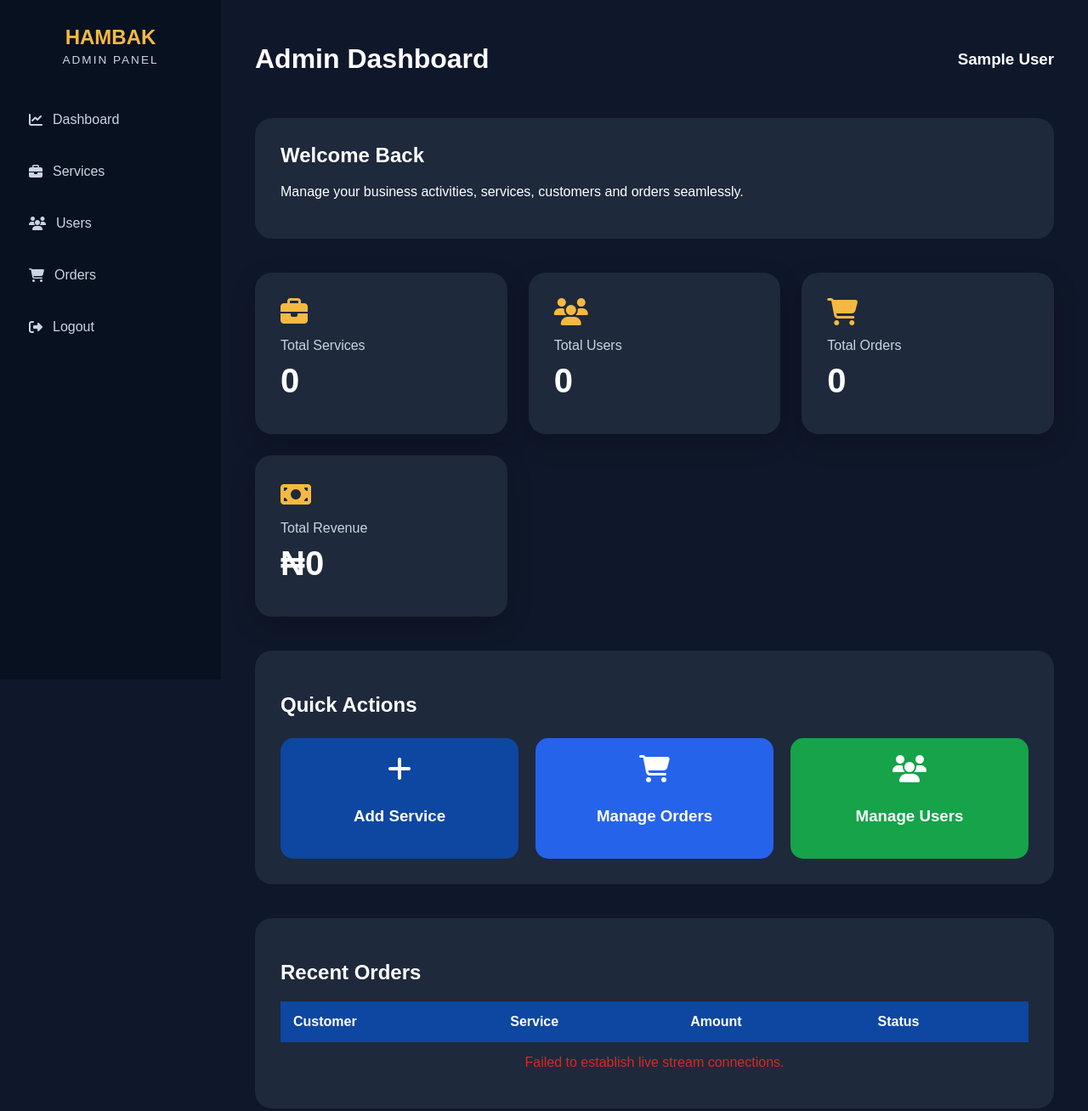
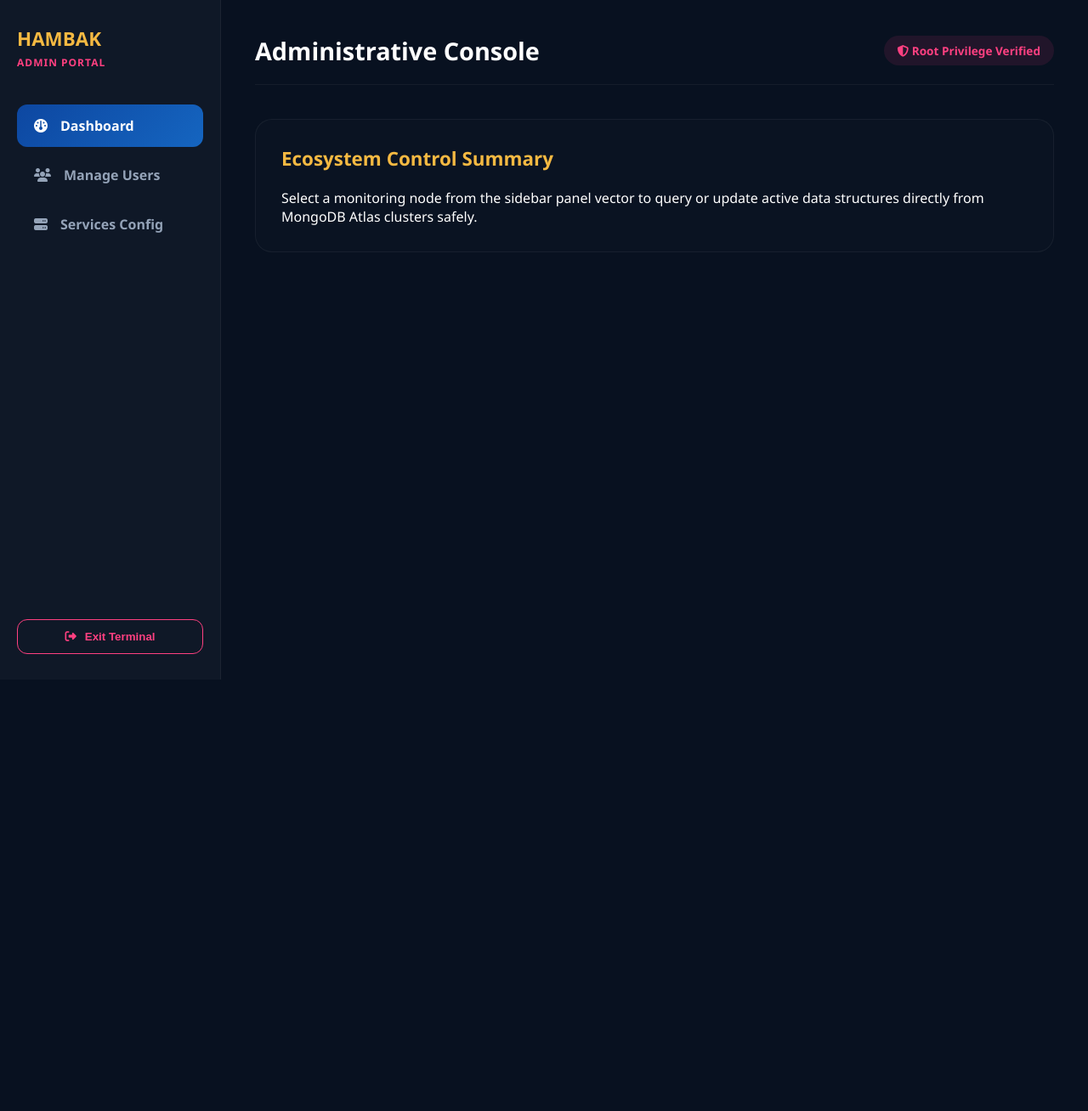
Before and after one commit to hambak901-hue/hambak-tech-services, a website: page frontend/pages/admin.html in a window 1280 px wide. Shown: the whole page at 85% size. After the commit the page ends 800 px from the top, so only its background shows below. Drawn offline with Linux system fonts and the light colour scheme; no server answers; sample sign-in values are in the browser's storage.

Commit message:
Update admin.html

```diff
--- a/frontend/pages/admin.html
+++ b/frontend/pages/admin.html
@@ -1,358 +1,259 @@
 <!DOCTYPE html>
 <html lang="en">
-
 <head>
   <meta charset="UTF-8">
   <meta name="viewport" content="width=device-width, initial-scale=1.0">
-  <title>Admin Dashboard | HAMBAK</title>
+  <title>Admin Panel Cluster | HAMBAK TECH & SERVICES</title>
+  <link rel="stylesheet" href="../css/style.css">
   <link rel="stylesheet" href="https://cdnjs.cloudflare.com/ajax/libs/font-awesome/6.5.1/css/all.min.css">
   <style>
-    body {
-      margin: 0;
-      font-family: Arial, sans-serif;
-      background: #0f172a;
-      color: white;
+    :root {
+      --primary-blue: #0d47a1;
+      --deep-navy: #081120;
+      --brand-gold: #f5b942;
+      --soft-peach: #ffdfd3;
+      --accent-pink: #ff4081;
+      --clean-white: #ffffff;
     }
 
-    .admin-container {
-      display: flex;
-      min-height: 100vh;
-    }
+    * { box-sizing: border-box; margin: 0; padding: 0; }
+    body { font-family: 'Segoe UI', sans-serif; background: var(--deep-navy); color: var(--clean-white); display: flex; min-height: 100vh; }
 
-    .sidebar {
-      width: 260px;
-      background: #081120;
-      padding: 30px 20px;
-      position: fixed;
-      height: 100%;
-      box-sizing: border-box;
-    }
+    /* SIDEBAR */
+    .sidebar { width: 260px; background: rgba(255, 255, 255, 0.03); border-right: 1px solid rgba(255, 255, 255, 0.05); display: flex; flex-direction: column; padding: 30px 20px; position: fixed; height: 100vh; }
+    .sidebar-brand { margin-bottom: 40px; }
+    .sidebar-brand h2 { color: var(--brand-gold); font-size: 1.4rem; font-weight: 800; }
+    .sidebar-brand span { font-size: 0.75rem; color: var(--accent-pink); font-weight: bold; letter-spacing: 1px; }
 
-    .logo {
-      text-align: center;
-      margin-bottom: 40px;
-    }
+    .sidebar-menu { display: flex; flex-direction: column; gap: 8px; list-style: none; }
+    .sidebar-menu li { cursor: pointer; display: flex; align-items: center; gap: 15px; padding: 14px 20px; color: #94a3b8; border-radius: 12px; font-weight: 600; transition: 0.3s; }
+    .sidebar-menu li:hover, .sidebar-menu li.active { background: linear-gradient(135deg, var(--primary-blue), #1565c0); color: var(--clean-white); }
 
-    .logo h2 {
-      color: #f5b942;
-      margin: 0;
-    }
+    .logout-btn { margin-top: auto; background: none; border: 1px solid var(--accent-pink); color: var(--accent-pink); padding: 12px; border-radius: 12px; cursor: pointer; font-weight: 700; width: 100%; display: flex; align-items: center; justify-content: center; gap: 10px; }
+    .logout-btn:hover { background: var(--accent-pink); color: var(--clean-white); }
 
-    .logo p {
-      margin: 5px 0 0 0;
-      font-size: 0.85rem;
-      letter-spacing: 2px;
-      color: #cbd5e1;
-    }
+    /* CORE CONTENT CONTROL AREA */
+    .main-content { margin-left: 260px; flex: 1; padding: 40px; }
+    .header-panel { display: flex; justify-content: space-between; align-items: center; margin-bottom: 40px; border-bottom: 1px solid rgba(255, 255, 255, 0.05); padding-bottom: 20px; }
+    .header-panel h1 { font-size: 1.8rem; font-weight: 800; }
 
-    .menu {
-      display: flex;
-      flex-direction: column;
-      gap: 15px;
-    }
+    .view-container { display: none; background: rgba(255, 255, 255, 0.01); border: 1px solid rgba(255, 255, 255, 0.05); padding: 30px; border-radius: 20px; }
+    .view-container.active-view { display: block; }
+    .view-container h2 { margin-bottom: 20px; font-size: 1.4rem; color: var(--brand-gold); }
 
-    .menu a {
-      text-decoration: none;
-      color: #cbd5e1;
-      padding: 14px;
-      border-radius: 12px;
-      display: flex;
-      align-items: center;
-      gap: 12px;
-      transition: 0.3s;
-    }
+    /* FORMS AND TABLES */
+    .form-grid { display: grid; grid-template-columns: repeat(auto-fit, minmax(200px, 1fr)); gap: 20px; margin-bottom: 25px; }
+    .form-group { display: flex; flex-direction: column; gap: 8px; }
+    .form-group label { font-size: 0.9rem; color: #94a3b8; font-weight: 600; }
+    .form-group input, .form-group select { padding: 12px; border-radius: 8px; border: 1px solid rgba(255, 255, 255, 0.1); background: rgba(0,0,0,0.2); color: white; outline: none; }
+    .form-group input:focus { border-color: var(--brand-gold); }
 
-    .menu a:hover {
-      background: #0d47a1;
-      color: white;
-    }
+    .action-btn { padding: 12px 24px; border: none; border-radius: 8px; background: var(--brand-gold); color: var(--deep-navy); font-weight: 700; cursor: pointer; transition: 0.3s; }
+    .action-btn:hover { background: #e0aa3e; transform: translateY(-1px); }
 
-    .main {
-      margin-left: 260px;
-      flex: 1;
-      padding: 40px;
-    }
+    table { width: 100%; border-collapse: collapse; text-align: left; margin-top: 20px; }
+    th { padding: 14px; color: #94a3b8; border-bottom: 2px solid rgba(255, 255, 255, 0.05); }
+    td { padding: 14px; border-bottom: 1px solid rgba(255, 255, 255, 0.03); }
 
-    .topbar {
-      display: flex;
-      justify-content: space-between;
-      align-items: center;
-      margin-bottom: 40px;
-      flex-wrap: wrap;
-      gap: 20px;
-    }
-
-    .topbar h1 {
-      margin: 0;
-    }
-
-    .stats-grid {
-      display: grid;
-      grid-template-columns: repeat(auto-fit, minmax(250px, 1fr));
-      gap: 25px;
-    }
-
-    .stat-card {
-      background: #1e293b;
-      padding: 30px;
-      border-radius: 20px;
-      box-shadow: 0 10px 30px rgba(0, 0, 0, 0.2);
-    }
-
-    .stat-card i {
-      font-size: 2rem;
-      color: #f5b942;
-      margin-bottom: 15px;
-    }
-
-    .stat-card h2 {
-      font-size: 2.5rem;
-      margin: 10px 0;
-    }
-
-    .stat-card p {
-      color: #cbd5e1;
-      margin: 0;
-    }
-
-    .welcome-box {
-      background: #1e293b;
-      padding: 30px;
-      border-radius: 20px;
-      margin-bottom: 40px;
-    }
-
-    .welcome-box h2 {
-      margin-top: 0;
-    }
-
-    @media(max-width: 900px) {
-      .admin-container {
-        flex-direction: column;
-      }
-
-      .sidebar {
-        position: relative;
-        width: 100%;
-        height: auto;
-      }
-
-      .main {
-        margin-left: 0;
-        padding: 20px;
-      }
+    @media(max-width: 992px) {
+      .sidebar { width: 80px; padding: 20px 10px; }
+      .sidebar-brand, .sidebar-menu span, .logout-btn span { display: none; }
+      .main-content { margin-left: 80px; padding: 20px; }
     }
   </style>
 </head>
-
 <body>
 
-  <div class="admin-container">
-    <div class="sidebar">
-      <div class="logo">
-        <h2>HAMBAK</h2>
-        <p>ADMIN PANEL</p>
+  <aside class="sidebar">
+    <div class="sidebar-brand">
+      <h2>HAMBAK</h2>
+      <span>ADMIN PORTAL</span>
+    </div>
+    <ul class="sidebar-menu">
+      <li class="active" onclick="switchView('dashboardView', this)"><i class="fa-solid fa-gauge"></i> <span>Dashboard</span></li>
+      <li onclick="switchView('usersView', this)"><i class="fa-solid fa-users"></i> <span>Manage Users</span></li>
+      <li onclick="switchView('servicesView', this)"><i class="fa-solid fa-server"></i> <span>Services Config</span></li>
+    </ul>
+    <button class="logout-btn" id="logoutBtn">
+      <i class="fa-solid fa-right-from-bracket"></i> <span>Exit Terminal</span>
+    </button>
+  </aside>
+
+  <main class="main-content">
+    <header class="header-panel">
+      <h1 id="viewTitle">Administrative Console</h1>
+      <div style="background: rgba(255,64,129,0.1); color: var(--accent-pink); padding: 8px 16px; border-radius: 20px; font-weight: 700; font-size: 0.85rem;">
+        <i class="fa-solid fa-shield-halved"></i> Root Privilege Verified
       </div>
-      <div class="menu">
-        <a href="admin.html"><i class="fa-solid fa-chart-line"></i> Dashboard</a>
-        <a href="admin-services.html"><i class="fa-solid fa-briefcase"></i> Services</a>
-        <a href="admin-users.html"><i class="fa-solid fa-users"></i> Users</a>
-        <a href="admin-orders.html"><i class="fa-solid fa-cart-shopping"></i> Orders</a>
-        <a href="#" id="logoutBtn"><i class="fa-solid fa-right-from-bracket"></i> Logout</a>
-      </div>
-    </div>
+    </header>
 
-    <div class="main">
-      <div class="topbar">
-        <h1>Admin Dashboard</h1>
-        <h3 id="adminName">Admin</h3>
-      </div>
+    <section id="dashboardView" class="view-container active-view">
+      <h2>Ecosystem Control Summary</h2>
+      <p>Select a monitoring node from the sidebar panel vector to query or update active data structures directly from MongoDB Atlas clusters safely.</p>
+    </section>
 
-      <div class="welcome-box">
-        <h2>Welcome Back</h2>
-        <p>Manage your business activities, services, customers and orders seamlessly.</p>
-      </div>
-
-      <div class="stats-grid">
-        <div class="stat-card">
-          <i class="fa-solid fa-briefcase"></i>
-          <p>Total Services</p>
-          <h2 id="totalServices">0</h2>
-        </div>
-        <div class="stat-card">
-          <i class="fa-solid fa-users"></i>
-          <p>Total Users</p>
-          <h2 id="totalUsers">0</h2>
-        </div>
-        <div class="stat-card">
-          <i class="fa-solid fa-cart-shopping"></i>
-          <p>Total Orders</p>
-          <h2 id="totalOrders">0</h2>
-        </div>
-        <div class="stat-card">
-          <i class="fa-solid fa-money-bill"></i>
-          <p>Total Revenue</p>
-          <h2 id="totalRevenue">₦0</h2>
-        </div>
-      </div>
-
-      <div style="margin-top:40px; background:#1e293b; padding:30px; border-radius:20px;">
-        <h2>Quick Actions</h2>
-        <div style="display:grid; grid-template-columns: repeat(auto-fit,minmax(220px,1fr)); gap:20px; margin-top:25px;">
-          <a href="admin-services.html" style="background:#0d47a1; padding:20px; border-radius:15px; text-decoration:none; color:white; text-align:center;">
-            <i class="fa-solid fa-plus" style="font-size:2rem; margin-bottom:10px;"></i>
-            <h3>Add Service</h3>
-          </a>
-          <a href="admin-orders.html" style="background:#2563eb; padding:20px; border-radius:15px; text-decoration:none; color:white; text-align:center;">
-            <i class="fa-solid fa-cart-shopping" style="font-size:2rem; margin-bottom:10px;"></i>
-            <h3>Manage Orders</h3>
-          </a>
-          <a href="admin-users.html" style="background:#16a34a; padding:20px; border-radius:15px; text-decoration:none; color:white; text-align:center;">
-            <i class="fa-solid fa-users" style="font-size:2rem; margin-bottom:10px;"></i>
-            <h3>Manage Users</h3>
-          </a>
-        </div>
-      </div>
-
-      <div style="margin-top:40px; background:#1e293b; padding:30px; border-radius:20px; overflow:auto;">
-        <h2>Recent Orders</h2>
-        <table style="width:100%; border-collapse:collapse; margin-top:20px;">
+    <section id="usersView" class="view-container">
+      <h2>Database Registered Users</h2>
+      <div style="overflow-x: auto;">
+        <table>
           <thead>
             <tr>
-              <th style="padding:15px; text-align:left; background:#0d47a1;">Customer</th>
-              <th style="padding:15px; text-align:left; background:#0d47a1;">Service</th>
-              <th style="padding:15px; text-align:left; background:#0d47a1;">Amount</th>
-              <th style="padding:15px; text-align:left; background:#0d47a1;">Status</th>
+              <th>Client Name</th>
+              <th>Username</th>
+              <th>Email Matrix</th>
+              <th>Phone Vector</th>
+              <th>Current Role</th>
             </tr>
           </thead>
-          <tbody id="recentOrdersTable">
-            <tr>
-              <td colspan="4" style="padding:15px; text-align:center; color:#cbd5e1;">Loading live metrics stream...</td>
-            </tr>
-          </tbody>
+          <tbody id="usersTableBody">
+            </tbody>
         </table>
       </div>
-    </div>
-  </div>
+    </section>
+
+    <section id="servicesView" class="view-container">
+      <h2>Deploy New Dashboard Service Node</h2>
+      <form id="serviceForm" style="margin-bottom: 40px;">
+        <div class="form-grid">
+          <div class="form-group">
+            <label>Service Headline Name</label>
+            <input type="text" id="serviceName" placeholder="e.g. Premium Graphics Bundle" required>
+          </div>
+          <div class="form-group">
+            <label>Cost Charge Metric (₦)</label>
+            <input type="number" id="servicePrice" placeholder="e.g. 25000" required>
+          </div>
+          <div class="form-group">
+            <label>Service Execution Context</label>
+            <input type="text" id="serviceDesc" placeholder="Brief system scope data" required>
+          </div>
+        </div>
+        <button type="submit" class="action-btn">Provision Service</button>
+      </form>
+
+      <h2>Active System Node Listings</h2>
+      <div style="overflow-x: auto;">
+        <table>
+          <thead>
+            <tr>
+              <th>Service System Name</th>
+              <th>Price Index</th>
+              <th>Execution Description Context</th>
+            </tr>
+          </thead>
+          <tbody id="servicesTableBody">
+            </tbody>
+        </table>
+      </div>
+    </section>
+  </main>
 
   <script>
-    /* =========================
-    SECURITY ACCESS GUARD
-    ========================= */
-    const user = JSON.parse(localStorage.getItem("hambak_user"));
-    const token = localStorage.getItem("hambak_token");
+    const BASE_URL = "https://hambak-tech-services.onrender.com/api";
+    let token = localStorage.getItem("hambak_token");
 
-    if (!user || !token || user.role !== "admin") {
-      localStorage.removeItem("hambak_user");
-      localStorage.removeItem("hambak_token");
-      alert("Unauthorized Access. Redirecting to login panel.");
-      window.location.href = "login.html";
-    } else {
-      document.getElementById("adminName").innerHTML = user.name;
+    function switchView(viewId, element) {
+      document.querySelectorAll('.view-container').forEach(v => v.classList.remove('active-view'));
+      document.querySelectorAll('.sidebar-menu li').forEach(l => l.classList.remove('active'));
+
+      document.getElementById(viewId).classList.add('active-view');
+      element.classList.add('active');
+
+      if(viewId === 'usersView') loadUsersEngine();
+      if(viewId === 'servicesView') loadServicesEngine();
     }
 
-    /* =========================
-    PRODUCTION API ENDPOINT CONFIG
-    ========================= */
-    const BASE_URL = "https://hambak-tech-services.onrender.com/api";
-
-    /* =========================
-    LOAD LIVE METRICS STREAM
-    ========================= */
-    async function loadDashboard() {
+    async function loadUsersEngine() {
+      const tbody = document.getElementById("usersTableBody");
+      tbody.innerHTML = "<tr><td colspan='5'>Querying cluster records...</td></tr>";
       try {
-        /* 1. FETCH SERVICES FROM CLUSTER */
-        const servicesResponse = await fetch(`${BASE_URL}/services`);
-        const servicesData = await servicesResponse.json();
-        const servicesList = servicesData.services || [];
-        document.getElementById("totalServices").innerHTML = servicesList.length;
-
-        /* 2. FETCH REGISTERED ACCOUNTS */
-        const usersResponse = await fetch(`${BASE_URL}/users`, {
+        const res = await fetch(`${BASE_URL}/auth/users`, {
           headers: { "Authorization": `Bearer ${token}` }
         });
-        const usersData = await usersResponse.json();
-        const usersList = usersData.users || [];
-        document.getElementById("totalUsers").innerHTML = usersList.length;
+        const users = await res.json();
+        tbody.innerHTML = "";
 
-        /* 3. FETCH INCOMING BUSINESS ORDERS */
-        const ordersResponse = await fetch(`${BASE_URL}/orders`, {
-          headers: { "Authorization": `Bearer ${token}` }
+        // Handle array validation safely
+        const records = Array.isArray(users) ? users : (users.data || []);
+        if(records.length === 0) { tbody.innerHTML = "<tr><td colspan='5'>No accounts returned.</td></tr>"; return; }
+
+        records.forEach(user => {
+          tbody.innerHTML += `<tr>
+            <td><strong>${user.name || 'N/A'}</strong></td>
+            <td>${user.username || 'N/A'}</td>
+            <td>${user.email}</td>
+            <td>${user.phone || 'N/A'}</td>
+            <td style="color:var(--brand-gold); font-weight:bold;">${user.role}</td>
+          </tr>`;
         });
-        const ordersData = await ordersResponse.json();
-        const ordersList = ordersData.orders || [];
-        document.getElementById("totalOrders").innerHTML = ordersList.length;
-
-        /* 4. DYNAMIC SYSTEM REVENUE EVALUATION */
-        let revenue = 0;
-        ordersList.forEach(order => {
-          // Captures completed workflow entries cleanly
-          if (order.status?.toLowerCase() === "completed" || order.status?.toLowerCase() === "successful" || !order.status) {
-            revenue += Number(order.amount || 0);
-          }
-        });
-        document.getElementById("totalRevenue").innerHTML = `₦${revenue.toLocaleString()}`;
-
-        /* 5. POPULATE RECENT ORDERS GRID */
-        const recentOrdersTable = document.getElementById("recentOrdersTable");
-        recentOrdersTable.innerHTML = "";
-
-        if (ordersList.length === 0) {
-          recentOrdersTable.innerHTML = `<tr><td colspan="4" style="padding:15px; text-align:center; color:#cbd5e1;">No systemic logs captured yet.</td></tr>`;
-          return;
-        }
-
-        ordersList
-          .slice(0, 5) // Stream the latest 5 orders
-          .forEach(order => {
-            const customerDisplay = order.customerName || (order.user ? order.user.name : "Guest Client");
-            const serviceDisplay = order.service ? order.service.name : "Digital Utility / Printing";
-            const orderStatus = order.status || "pending";
-
-            // Map out badge color dynamics
-            let statusStyle = "background:#d97706;"; // Amber for pending
-            if(orderStatus.toLowerCase() === "completed" || orderStatus.toLowerCase() === "successful") {
-              statusStyle = "background:#16a34a;"; // Green
-            } else if(orderStatus.toLowerCase() === "cancelled" || orderStatus.toLowerCase() === "failed") {
-              statusStyle = "background:#dc2626;"; // Red
-            }
-
-            recentOrdersTable.innerHTML += `
-              <tr>
-                <td style="padding:15px; border-bottom: 1px solid rgba(255,255,255,0.1);">${customerDisplay}</td>
-                <td style="padding:15px; border-bottom: 1px solid rgba(255,255,255,0.1);">${serviceDisplay}</td>
-                <td style="padding:15px; border-bottom: 1px solid rgba(255,255,255,0.1);">₦${Number(order.amount || 0).toLocaleString()}</td>
-                <td style="padding:15px; border-bottom: 1px solid rgba(255,255,255,0.1);">
-                  <span style="${statusStyle} padding:6px 12px; border-radius:50px; font-size:0.85rem; text-transform: capitalize;">
-                    ${orderStatus}
-                  </span>
-                </td>
-              </tr>
-            `;
-          });
-
-      } catch (error) {
-        console.error("Dashboard Analytics Compilation Failure:", error);
-        const recentOrdersTable = document.getElementById("recentOrdersTable");
-        if (recentOrdersTable) {
-          recentOrdersTable.innerHTML = `<tr><td colspan="4" style="padding:15px; text-align:center; color:#dc2626;">Failed to establish live stream connections.</td></tr>`;
-        }
+      } catch (err) {
+        tbody.innerHTML = "<tr><td colspan='5' style='color:var(--accent-pink);'>Authorization endpoint path needs validation assignment on backend routes array.</td></tr>";
       }
     }
 
-    /* =========================
-    LOGOUT PROCESSOR ROUTINE
-    ========================= */
-    document.getElementById("logoutBtn").addEventListener("click", (e) => {
+    async function loadServicesEngine() {
+      const tbody = document.getElementById("servicesTableBody");
+      tbody.innerHTML = "<tr><td colspan='3'>Querying item vectors...</td></tr>";
+      try {
+        const res = await fetch(`${BASE_URL}/services`);
+        const services = await res.json();
+        tbody.innerHTML = "";
+
+        const records = Array.isArray(services) ? services : (services.data || []);
+        if(records.length === 0) { tbody.innerHTML = "<tr><td colspan='3'>No provisioned items found.</td></tr>"; return; }
+
+        records.forEach(srv => {
+          tbody.innerHTML += `<tr>
+            <td><strong>${srv.name}</strong></td>
+            <td>₦${Number(srv.price).toLocaleString()}</td>
+            <td>${srv.description || ''}</td>
+          </tr>`;
+        });
+      } catch (err) {
+        tbody.innerHTML = "<tr><td colspan='3' style='color:var(--accent-pink);'>Failed to load data structures.</td></tr>";
+      }
+    }
+
+    document.getElementById("serviceForm").addEventListener("submit", async (e) => {
       e.preventDefault();
-      localStorage.removeItem("hambak_user");
-      localStorage.removeItem("hambak_token");
+      const name = document.getElementById("serviceName").value.trim();
+      const price = document.getElementById("servicePrice").value;
+      const description = document.getElementById("serviceDesc").value.trim();
+
+      try {
+        const res = await fetch(`${BASE_URL}/services`, {
+          method: "POST",
+          headers: {
+            "Content-Type": "application/json",
+            "Authorization": `Bearer ${token}`
+          },
+          body: JSON.stringify({ name, price, description })
+        });
+        if(res.ok) {
+          alert("Service node created successfully inside cluster!");
+          document.getElementById("serviceForm").reset();
+          loadServicesEngine();
+        } else {
+          alert("Server rejected operation. Check security access tokens.");
+        }
+      } catch (err) {
+        alert("Pipeline communications exception recorded.");
+      }
+    });
+
+    document.getElementById("logoutBtn").addEventListener("click", () => {
+      localStorage.clear();
       window.location.href = "login.html";
     });
 
-    // Run active data engine stream on layout paint
-    loadDashboard();
+    // Security Verification Block
+    document.addEventListener("DOMContentLoaded", () => {
+      const storedUser = localStorage.getItem("hambak_user");
+      if (!storedUser || JSON.parse(storedUser).role !== 'admin') {
+        alert("Access Denied: Administrative accounts only.");
+        window.location.href = "login.html";
+      }
+    });
   </script>
 </body>
-
 </html>
```
